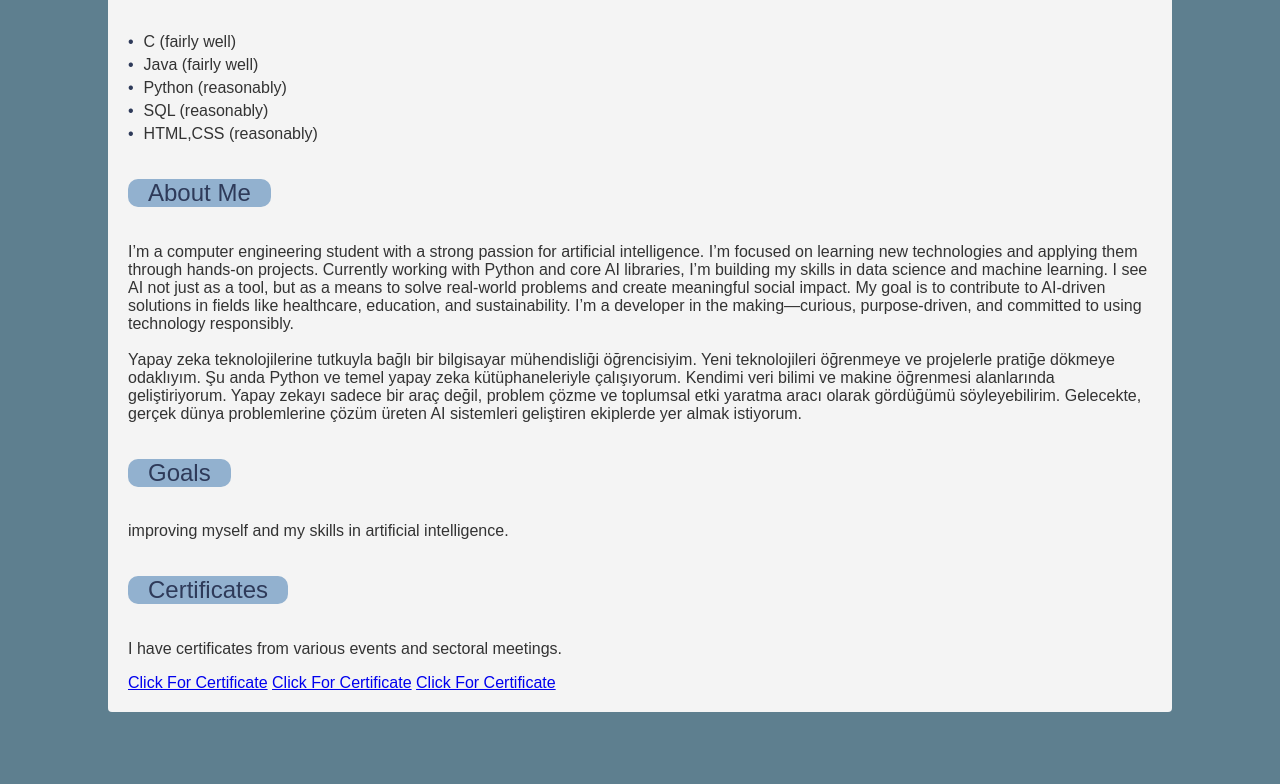
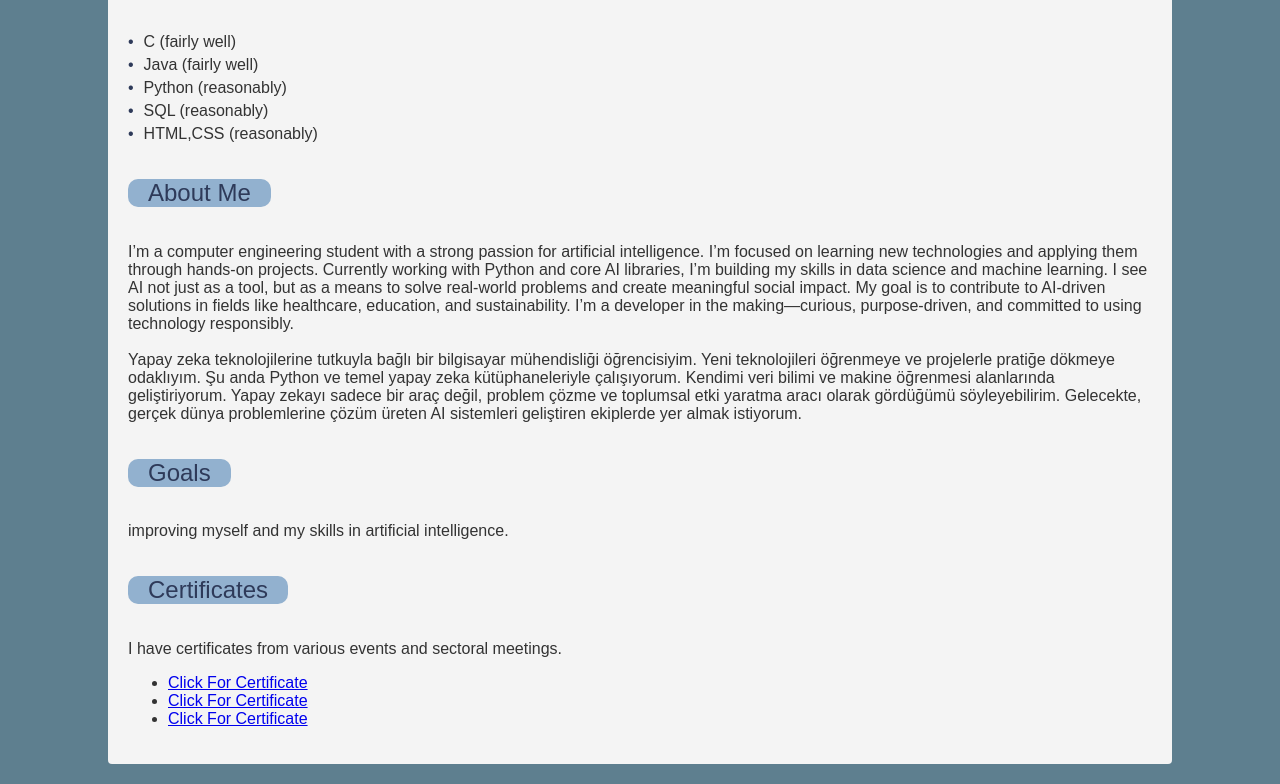
Before and after one commit to omerfarukpirhasanoglu/omerfarukpirhasanoglu.github.io, a plain HTML site: page index.html in a window 1280 px wide. Shown: the part 770-1554 px from the top of the page. Before the commit the page ends 1502 px from the top, so only its background shows below. Drawn offline with Linux system fonts and the light colour scheme.

Commit message:
Update index.html

```diff
--- a/index.html
+++ b/index.html
@@ -134,7 +134,7 @@
                     Kendimi veri bilimi ve makine öğrenmesi alanlarında geliştiriyorum. Yapay zekayı sadece bir araç değil, problem çözme ve toplumsal
                     etki yaratma aracı olarak gördüğümü söyleyebilirim. Gelecekte, gerçek dünya problemlerine
                     çözüm üreten AI sistemleri geliştiren ekiplerde yer almak istiyorum.
-                 <p>
+                 </p>
             </div>
         </div>
 
@@ -143,7 +143,7 @@
             <div class="bilgiler">
                 <p>
                     improving myself and my skills in artificial intelligence.
-                <p>
+                </p>
             </div>
         </div>
 
@@ -151,9 +151,11 @@
             <h2 class="bölüm_h">Certificates</h2>
             <div class="bilgiler">
                 <p>I have certificates from various events and sectoral meetings.</p>
-                <a href="https://globallycheck.com/CertificateRepo/ISH6E88F50C.jpg">Click For Certificate</a>
-                <a href="https://globallycheck.com/CertificateRepo/CG82BBA101F.jpg">Click For Certificate</a>
-                <a href="https://globallycheck.com/CertificateRepo/TV6C2030EEC.jpg">Click For Certificate</a>
+                <ul>
+                    <li> <a href="https://globallycheck.com/CertificateRepo/ISH6E88F50C.jpg">Click For Certificate</a> </li>
+                    <li> <a href="https://globallycheck.com/CertificateRepo/CG82BBA101F.jpg">Click For Certificate</a> </li>
+                    <li> <a href="https://globallycheck.com/CertificateRepo/TV6C2030EEC.jpg">Click For Certificate</a> </li>
+                </ul>
             </div>
         </div>
     </div>
```
